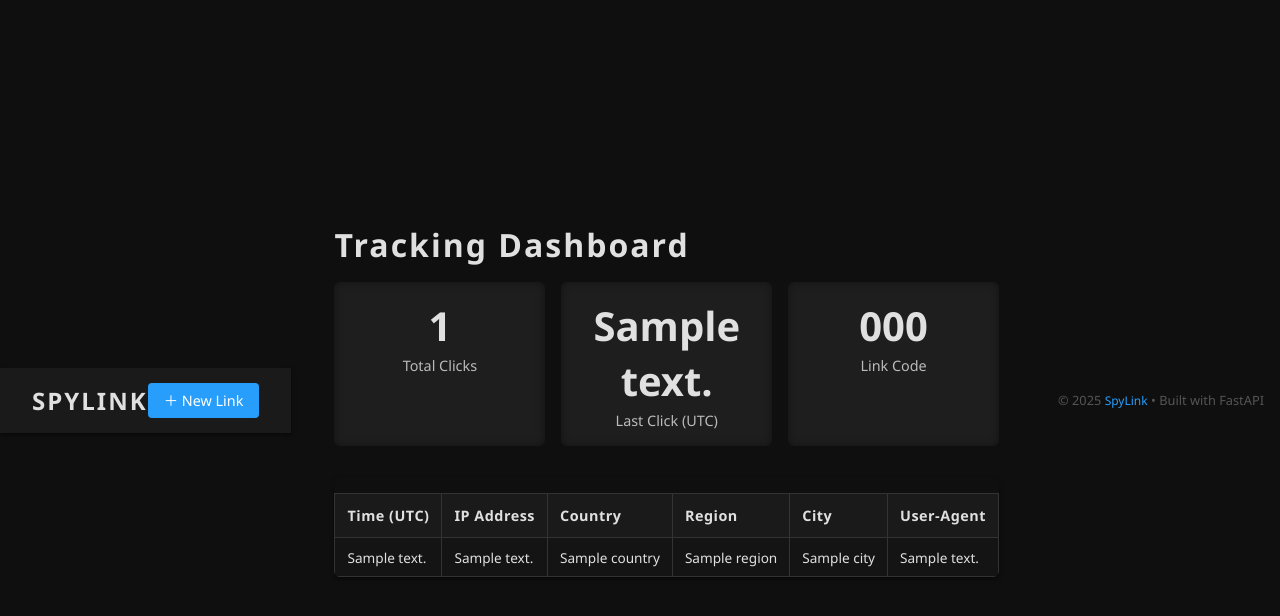
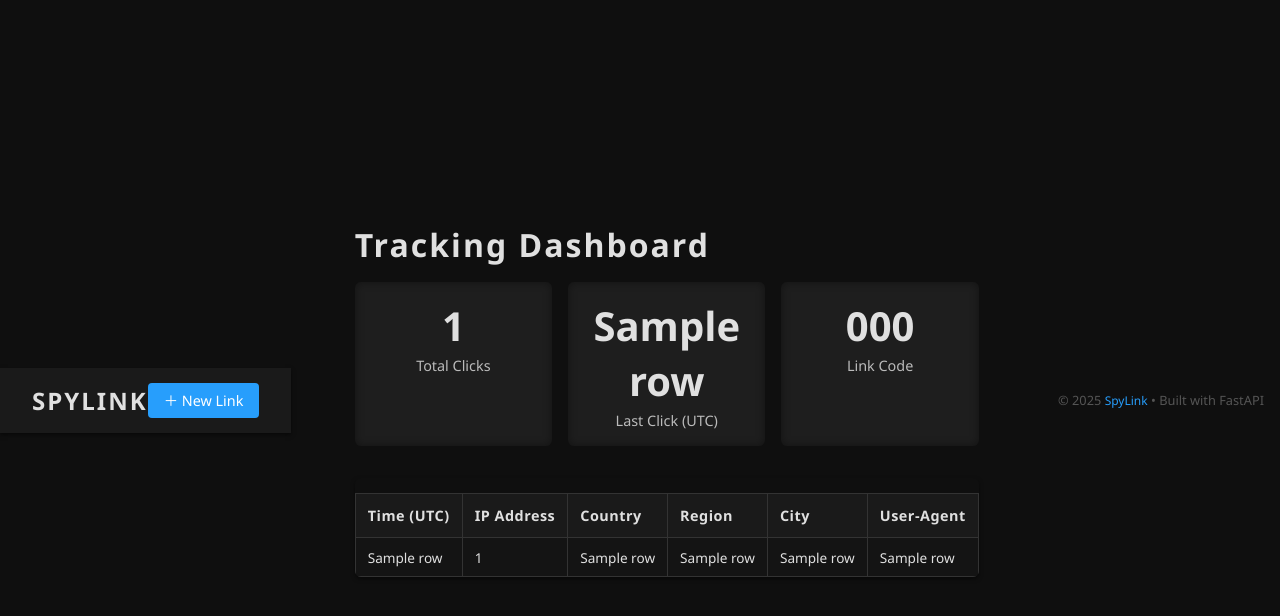
Before and after one commit to andrilchakraborty/568u96950, a FastAPI app: template templates/track.html in a window 1280 px wide. Shown: the top 616 px of the page. Run offline with FastAPI, Linux system fonts and the light colour scheme; the template is opened without the code that fills it: most values are stand-ins (such as "Sample title", 1, 10 or a date in 2020).

Commit message:
Update track.html

```diff
--- a/templates/track.html
+++ b/templates/track.html
@@ -163,14 +163,14 @@
               </tr>
             </thead>
             <tbody>
-              {% for ip, ua, country, region, city, ts in visits %}
+              {% for row in visits %}
                 <tr>
-                  <td>{{ ts }}</td>
-                  <td>{{ ip }}</td>
-                  <td>{{ country }}</td>
-                  <td>{{ region }}</td>
-                  <td>{{ city }}</td>
-                  <td>{{ ua }}</td>
+                  <td>{{ row[5] }}</td>
+                  <td>{{ row[0] }}</td>
+                  <td>{{ row[2] }}</td>
+                  <td>{{ row[3] }}</td>
+                  <td>{{ row[4] }}</td>
+                  <td>{{ row[1] }}</td>
                 </tr>
               {% endfor %}
             </tbody>
```
